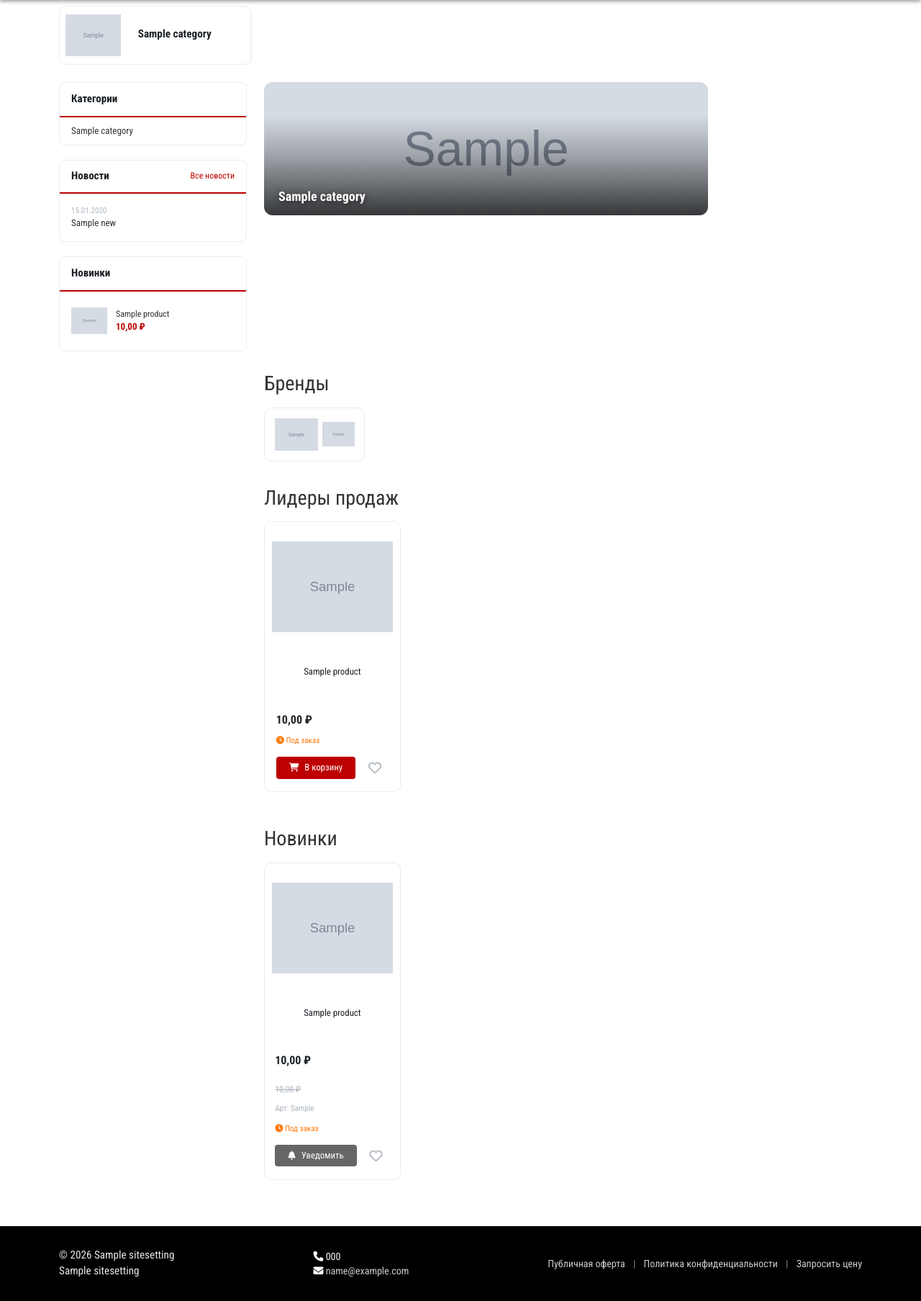
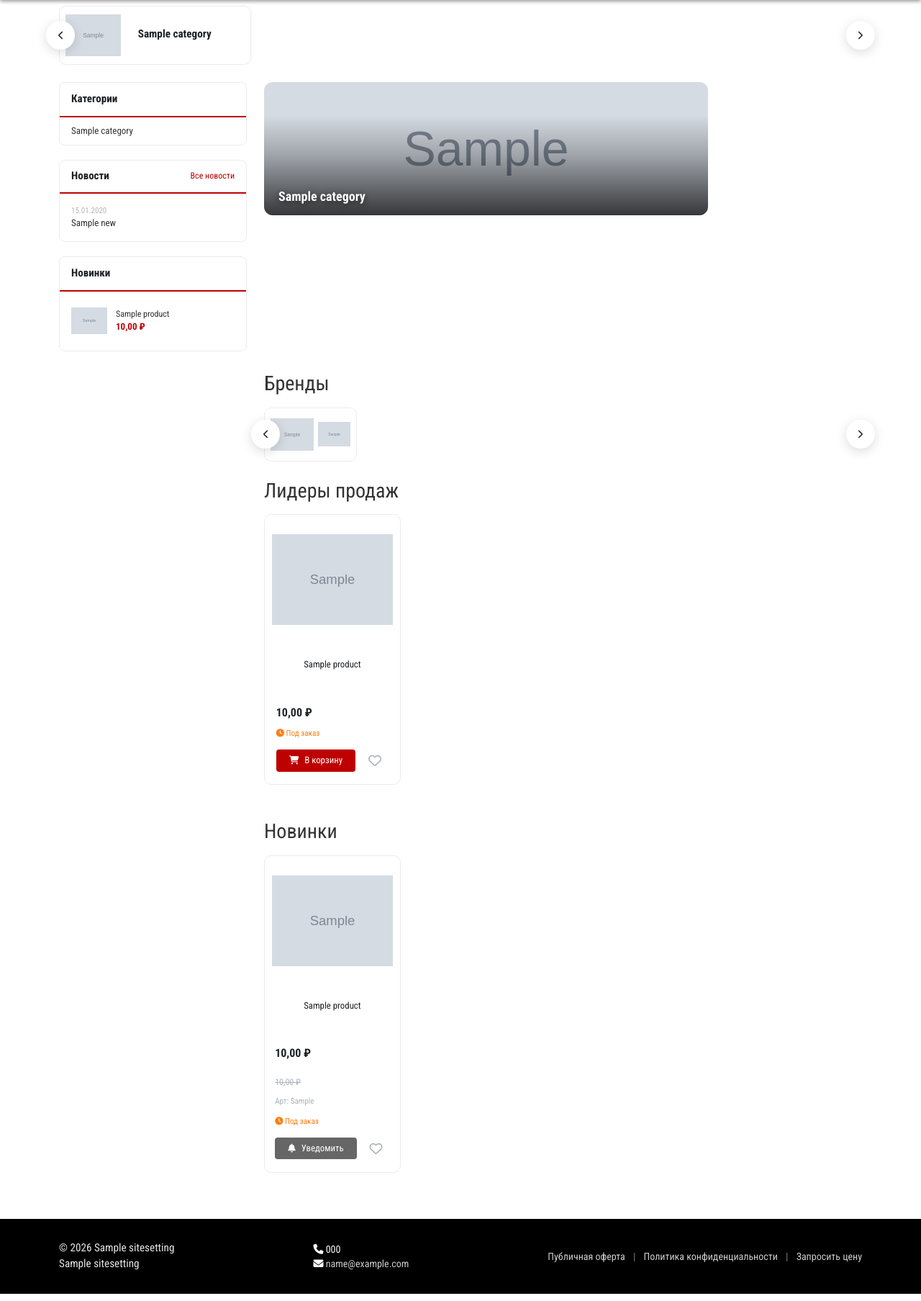
Before and after one commit to ashishelskiy/pro-instrument, a Django app: page / in a window 1280 px wide. Shown: the part 112-1919 px from the top of the page at 72% size. Run offline with Django 5.2, Linux system fonts and the light colour scheme; tables that the repository leaves empty hold one stand-in row (values such as "Sample post"); grey boxes marked "Sample" are stand-in pictures.

Commit message:
Обновлена карусель категорий и брендов

```diff
--- a/static/css/style.css
+++ b/static/css/style.css
@@ -1084,55 +1084,48 @@ main {
 /* ========== СТИЛИ ДЛЯ КАРУСЕЛИ КАТЕГОРИЙ ========== */
 /* ================================================================ */
 
-/* Кнопки навигации карусели */
-#categoriesCarousel .carousel-control-prev,
-#categoriesCarousel .carousel-control-next {
-    width: 5%;
-    opacity: 0;
-    transition: opacity 0.3s ease;
-}
-
-#categoriesCarousel:hover .carousel-control-prev,
-#categoriesCarousel:hover .carousel-control-next {
-    opacity: 1;
-}
-
-#categoriesCarousel .carousel-control-prev-icon,
-#categoriesCarousel .carousel-control-next-icon {
-    background-color: #BD0000;
-    border-radius: 50%;
+.categories-slider__btn {
+    position: absolute;
+    top: 50%;
+    transform: translateY(-50%);
     width: 40px;
     height: 40px;
-    background-size: 50% 50%;
-}
-
-/* Карусель на мобильных устройствах */
+    padding: 0;
+    border-radius: 50%;
+    background: #ffffff;
+    border: none;
+    box-shadow: 0 4px 16px rgba(0, 0, 0, 0.14);
+    color: #1c2126;
+    display: flex;
+    align-items: center;
+    justify-content: center;
+    cursor: pointer;
+    z-index: 5;
+    transition: transform 0.2s ease, box-shadow 0.2s ease, color 0.2s ease;
+}
+
+.categories-slider__btn:hover {
+    background: #ffffff;
+    color: #BD0000;
+    box-shadow: 0 6px 20px rgba(0, 0, 0, 0.2);
+    transform: translateY(-50%) scale(1.05);
+}
+
+.categories-slider__btn--prev {
+    left: -18px;
+}
+
+.categories-slider__btn--next {
+    right: -18px;
+}
+
+/* На мобильных устройствах (<= 768px) отключаем кнопки — там используется свайп-лента */
 @media (max-width: 768px) {
-    #categoriesCarousel .carousel-control-prev,
-    #categoriesCarousel .carousel-control-next {
-        opacity: 1;
-        width: 8%;
-    }
-
-    #categoriesCarousel .carousel-control-prev-icon,
-    #categoriesCarousel .carousel-control-next-icon {
-        width: 30px;
-        height: 30px;
-    }
-}
-
-@media (max-width: 576px) {
-    #categoriesCarousel .carousel-control-prev,
-    #categoriesCarousel .carousel-control-next {
-        width: 10%;
-    }
-
-    #categoriesCarousel .carousel-control-prev-icon,
-    #categoriesCarousel .carousel-control-next-icon {
-        width: 24px;
-        height: 24px;
-    }
-}
+    .categories-slider__btn {
+        display: none;
+    }
+}
+
 
 /* ================================================================
    ===== МЕГАМЕНЮ =====
@@ -2121,23 +2114,22 @@ main {
 }
 
 /* ===== БРЕНДЫ ===== */
+.brands-slider {
+    position: relative;
+}
+
 .brands-scroll {
     display: flex;
     gap: 12px;
     overflow-x: auto;
     scroll-snap-type: x mandatory;
     -webkit-overflow-scrolling: touch;
-    padding-bottom: 10px; /* Отступ для тени при наведении */
-    scrollbar-width: thin; /* Тонкий скроллбар для десктопа */
-}
-
-/* Прячем скроллбар в вебките, чтобы было аккуратнее (по желанию) */
+    padding-bottom: 10px;
+    scrollbar-width: none; /* Прячем стандартный скроллбар, так как есть кнопки */
+}
+
 .brands-scroll::-webkit-scrollbar {
-    height: 6px;
-}
-.brands-scroll::-webkit-scrollbar-thumb {
-    background: #ccc;
-    border-radius: 3px;
+    display: none;
 }
 
 .brand-card {
@@ -2151,10 +2143,16 @@ main {
     color: #333;
     border: 1px solid #e9ecef;
     background: #fff;
-    flex: 0 0 140px; /* Было 180px, стало 140px */
-    height: 75px;    /* Было 90px, стало 75px */
+    flex: 0 0 140px;
+    height: 75px;
     gap: 2px;
     scroll-snap-align: start;
+    transition: border-color 0.2s ease, box-shadow 0.2s ease;
+}
+
+.brand-card:hover {
+    border-color: #dee2e6;
+    box-shadow: 0 4px 12px rgba(0, 0, 0, 0.06);
 }
 
 /* Блок под логотип */
@@ -2207,10 +2205,63 @@ main {
     letter-spacing: 0.5px;
 }
 
-/* ===== АДАПТИВНОСТЬ БРЕНДОВ (уменьшаем размер на мобильных) ===== */
+/* Кнопки прокрутки на десктопе */
+.brands-slider__btn {
+    position: absolute;
+    top: 50%;
+    transform: translateY(-50%);
+    width: 40px;
+    height: 40px;
+    padding: 0;
+    border-radius: 50%;
+    background: #ffffff;
+    border: none;
+    box-shadow: 0 4px 16px rgba(0, 0, 0, 0.14);
+    color: #1c2126;
+    font-size: 16px;
+    display: flex;
+    align-items: center;
+    justify-content: center;
+    cursor: pointer;
+    z-index: 5;
+    transition: transform 0.2s ease, box-shadow 0.2s ease, color 0.2s ease;
+}
+
+.brands-slider__btn:hover {
+    background: #ffffff;
+    color: #BD0000;
+    box-shadow: 0 6px 20px rgba(0, 0, 0, 0.2);
+    transform: translateY(-50%) scale(1.05);
+}
+
+.brands-slider__btn--prev {
+    left: -18px;
+}
+
+.brands-slider__btn--next {
+    right: -18px;
+}
+
+/* Сетка брендов внутри одного слайда Bootstrap (6 штук в ряд) */
+.brands-grid-desktop {
+    display: grid;
+    grid-template-columns: repeat(6, 1fr);
+    gap: 12px;
+}
+
+.brands-grid-desktop .brand-card {
+    flex: none;
+    width: 100%;
+}
+
+/* ===== АДАПТИВНОСТЬ БРЕНДОВ ===== */
 @media (max-width: 768px) {
+    .brands-slider__btn {
+        display: none; /* На мобильных оставляем только свайп */
+    }
+
     .brand-card {
-        flex: 0 0 140px; /* На мобилках карточки чуть уже */
+        flex: 0 0 140px;
         height: 80px;
     }
 
@@ -2222,6 +2273,7 @@ main {
         font-size: 11px;
     }
 }
+
 
 /* ===== КНОПКА ИЗБРАННОГО ===== */
 .btn-fav {
--- a/static/js/main.js
+++ b/static/js/main.js
@@ -259,6 +259,26 @@ function showNotification(message, type = 'info') {
 }
 
 // =============================================================
+// САЙДБАР-МЕНЮ (раскрытие подкатегорий)
+// =============================================================
+
+function initSidebarMenu() {
+    const sidebarItems = document.querySelectorAll('.sidebar-catalog__item.has-children');
+
+    sidebarItems.forEach(item => {
+        const link = item.querySelector('.sidebar-catalog__link');
+        if (!link) return;
+
+        link.addEventListener('click', function(e) {
+            if (e.target.closest('.sidebar-catalog__link')) {
+                e.preventDefault();
+                item.classList.toggle('open');
+            }
+        });
+    });
+}
+
+// =============================================================
 // INIT
 // =============================================================
 
@@ -266,26 +286,6 @@ document.addEventListener('DOMContentLoaded', function() {
     initCatalogMenu();
     initFilters();
     initProductCards();
+    initSidebarMenu();
+    initBrandsSlider();
 });
-
-// static/js/main.js
-
-// =============================================================
-// САЙДБАР-МЕНЮ (раскрытие подкатегорий)
-// =============================================================
-
-document.addEventListener('DOMContentLoaded', function() {
-    const sidebarItems = document.querySelectorAll('.sidebar-catalog__item.has-children');
-
-    sidebarItems.forEach(item => {
-        const link = item.querySelector('.sidebar-catalog__link');
-
-        link.addEventListener('click', function(e) {
-            // Проверяем, не был ли клик по ссылке с переходом
-            if (e.target.closest('.sidebar-catalog__link')) {
-                e.preventDefault();
-                item.classList.toggle('open');
-            }
-        });
-    });
-});
--- a/templates/catalog/index.html
+++ b/templates/catalog/index.html
@@ -9,7 +9,7 @@
 {% if categories %}
     <div class="row mb-4 d-none d-md-block">
     <div class="col-12">
-        <div id="categoriesCarousel" class="carousel slide" data-bs-ride="carousel" data-bs-interval="5000">
+        <div id="categoriesCarousel" class="carousel slide" data-bs-ride="false" data-bs-interval="5000">
             <div class="carousel-inner">
                 {% for category in categories %}
                     {% if forloop.counter0|divisibleby:4 %}
@@ -29,15 +29,26 @@
                     {% endif %}
                 {% endfor %}
             </div>
+<!--            <button class="carousel-control-prev" type="button" data-bs-target="#categoriesCarousel" data-bs-slide="prev">-->
+<!--                <span class="carousel-control-prev-icon" aria-hidden="true"></span>-->
+<!--                <span class="visually-hidden">Предыдущая</span>-->
+<!--            </button>-->
+<!--            <button class="carousel-control-next" type="button" data-bs-target="#categoriesCarousel" data-bs-slide="next">-->
+<!--                <span class="carousel-control-next-icon" aria-hidden="true"></span>-->
+<!--                <span class="visually-hidden">Следующая</span>-->
+<!--            </button>-->
+            <button type="button" class="categories-slider__btn categories-slider__btn--prev" data-bs-target="#categoriesCarousel" data-bs-slide="prev" aria-label="Предыдущие категории">
+                <svg width="18" height="18" viewBox="0 0 24 24" fill="none" stroke="currentColor" stroke-width="2.2" stroke-linecap="round" stroke-linejoin="round">
+                    <polyline points="15 18 9 12 15 6"></polyline>
+                </svg>
+            </button>
 
-            <button class="carousel-control-prev" type="button" data-bs-target="#categoriesCarousel" data-bs-slide="prev">
-                <span class="carousel-control-prev-icon" aria-hidden="true"></span>
-                <span class="visually-hidden">Предыдущая</span>
+            <button type="button" class="categories-slider__btn categories-slider__btn--next" data-bs-target="#categoriesCarousel" data-bs-slide="next" aria-label="Следующие категории">
+                <svg width="18" height="18" viewBox="0 0 24 24" fill="none" stroke="currentColor" stroke-width="2.2" stroke-linecap="round" stroke-linejoin="round">
+                    <polyline points="9 18 15 12 9 6"></polyline>
+                </svg>
             </button>
-            <button class="carousel-control-next" type="button" data-bs-target="#categoriesCarousel" data-bs-slide="next">
-                <span class="carousel-control-next-icon" aria-hidden="true"></span>
-                <span class="visually-hidden">Следующая</span>
-            </button>
+
         </div>
     </div>
 </div>
@@ -242,24 +253,26 @@
 
         <!-- ===== БРЕНДЫ ===== -->
         {% if featured_brands %}
-        <div class="row mb-4">
-            <div class="col-12">
+        <section class="mb-4">
             <h3 class="mb-3">Бренды</h3>
 
-                <!-- Обертка для скролла -->
-                <div class="brands-scroll">
+            <!-- ДЕСКТОП (> 768px): Штатная круговая карусель Bootstrap с белыми кружками -->
+            <div id="brandsCarousel" class="carousel slide brands-slider d-none d-md-block" data-bs-ride="false">
+                <div class="carousel-inner">
                     {% for brand in featured_brands %}
-                        <a href="{{ brand.get_absolute_url }}"
-                           class="brand-card"
-                           {% if brand.logo_bg_color %}style="background: {{ brand.logo_bg_color }}; border-color: {{ brand.logo_bg_color }};"{% else %}style="background: #f8f9fa; border-color: transparent;"{% endif %}>
+                        {% if forloop.counter0|divisibleby:6 %}
+                        <div class="carousel-item {% if forloop.first %}active{% endif %}">
+                            <div class="brands-grid-desktop">
+                        {% endif %}
 
+                                <a href="{{ brand.get_absolute_url }}" class="brand-card" title="{{ brand.name }}" {% if brand.logo_bg_color %}style="background-color: {{ brand.logo_bg_color }}; border-color: {{ brand.logo_bg_color }};"{% endif %}>
                                     {% if brand.logo or brand.logo_2 %}
                                         <div class="brand-card__logo">
                                             {% if brand.logo and brand.logo_2 %}
-                                        <span class="brand-card__logo-pair">
+                                                <div class="brand-card__logo-pair">
                                                     <img src="{{ brand.logo.url }}" alt="{{ brand.name }}">
                                                     <img src="{{ brand.logo_2.url }}" alt="{{ brand.name }}" class="brand-card__logo-2">
-                                        </span>
+                                                </div>
                                             {% elif brand.logo %}
                                                 <img src="{{ brand.logo.url }}" alt="{{ brand.name }}">
                                             {% elif brand.logo_2 %}
@@ -267,15 +280,58 @@
                                             {% endif %}
                                         </div>
                                     {% else %}
-                                <div class="brand-card__name">{{ brand.name }}</div>
+                                        <span class="brand-card__name">{{ brand.name }}</span>
+                                    {% endif %}
+                                </a>
+
+                        {% if forloop.counter0|add:1|divisibleby:6 or forloop.last %}
+                            </div>
+                        </div>
+                        {% endif %}
+                    {% endfor %}
+                </div>
+
+                <!-- Ваши белые кружки со стрелками -->
+                <button type="button" class="brands-slider__btn brands-slider__btn--prev" data-bs-target="#brandsCarousel" data-bs-slide="prev" aria-label="Предыдущие бренды">
+                    <svg width="18" height="18" viewBox="0 0 24 24" fill="none" stroke="currentColor" stroke-width="2.2" stroke-linecap="round" stroke-linejoin="round">
+                        <polyline points="15 18 9 12 15 6"></polyline>
+                    </svg>
+                </button>
+
+                <button type="button" class="brands-slider__btn brands-slider__btn--next" data-bs-target="#brandsCarousel" data-bs-slide="next" aria-label="Следующие бренды">
+                    <svg width="18" height="18" viewBox="0 0 24 24" fill="none" stroke="currentColor" stroke-width="2.2" stroke-linecap="round" stroke-linejoin="round">
+                        <polyline points="9 18 15 12 9 6"></polyline>
+                    </svg>
+                </button>
+            </div>
+
+            <!-- МОБИЛЬНЫЕ (<= 768px): Чистая свайп-лента пальцем без кнопок -->
+            <div class="brands-scroll d-flex d-md-none">
+                {% for brand in featured_brands %}
+                    <a href="{{ brand.get_absolute_url }}" class="brand-card" title="{{ brand.name }}">
+                        {% if brand.logo or brand.logo_2 %}
+                            <div class="brand-card__logo">
+                                {% if brand.logo and brand.logo_2 %}
+                                    <div class="brand-card__logo-pair">
+                                        <img src="{{ brand.logo.url }}" alt="{{ brand.name }}">
+                                        <img src="{{ brand.logo_2.url }}" alt="{{ brand.name }}" class="brand-card__logo-2">
+                                    </div>
+                                {% elif brand.logo %}
+                                    <img src="{{ brand.logo.url }}" alt="{{ brand.name }}">
+                                {% elif brand.logo_2 %}
+                                    <img src="{{ brand.logo_2.url }}" alt="{{ brand.name }}">
+                                {% endif %}
+                            </div>
+                        {% else %}
+                            <span class="brand-card__name">{{ brand.name }}</span>
                         {% endif %}
                     </a>
                 {% endfor %}
             </div>
+        </section>
+        {% endif %}
 
-            </div>
-        </div>
-        {% endif %}
+
 
         <!-- ===== ЛИДЕРЫ ПРОДАЖ ===== -->
         {% if top_products %}
```
Lines whose indentation alone changed are shown as unchanged.
